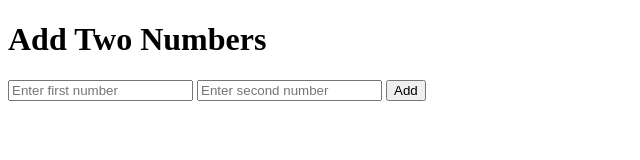
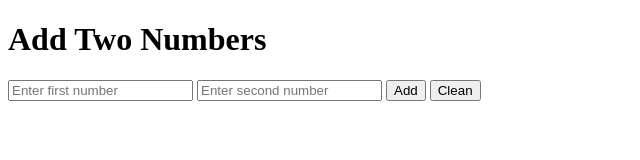
Before and after one commit to apoorva-mohan-poojari/dummy1, a plain HTML site: page index.html in a window 1280 px wide. Shown: the whole page, without its empty margins (0-640 px from the left). Drawn offline with Linux system fonts and the light colour scheme.

Commit message:
added clean button

```diff
--- a/index.html
+++ b/index.html
@@ -18,6 +18,8 @@
     <input type="number" id="num1" placeholder="Enter first number" />
     <input type="number" id="num2" placeholder="Enter second number" />
     <button onclick="addNumbers()">Add</button>
+    <button onclick="addNumbers()">Clean</button>
+
     <p id="result"></p>
 </body>
 </html>
```
